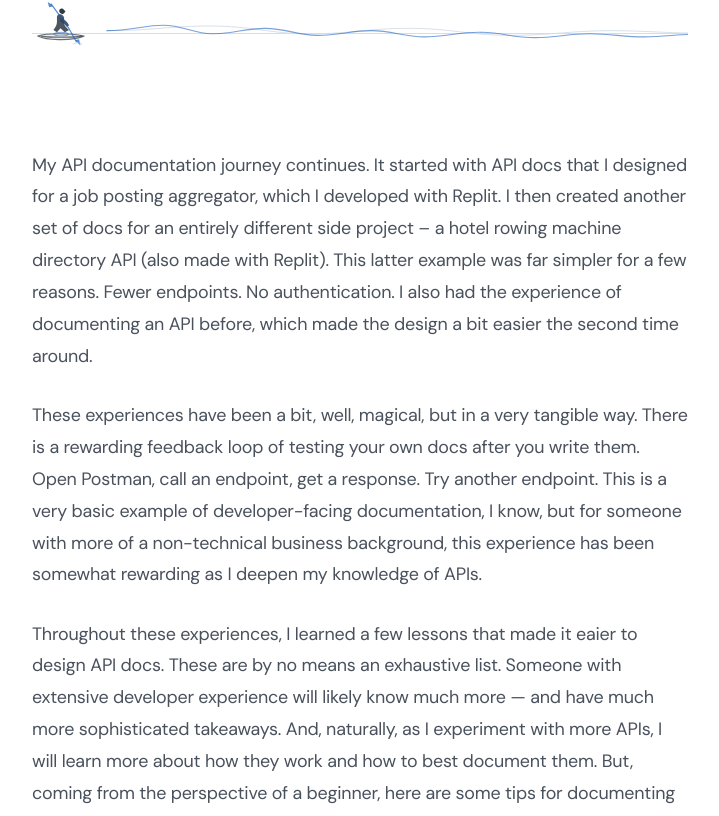
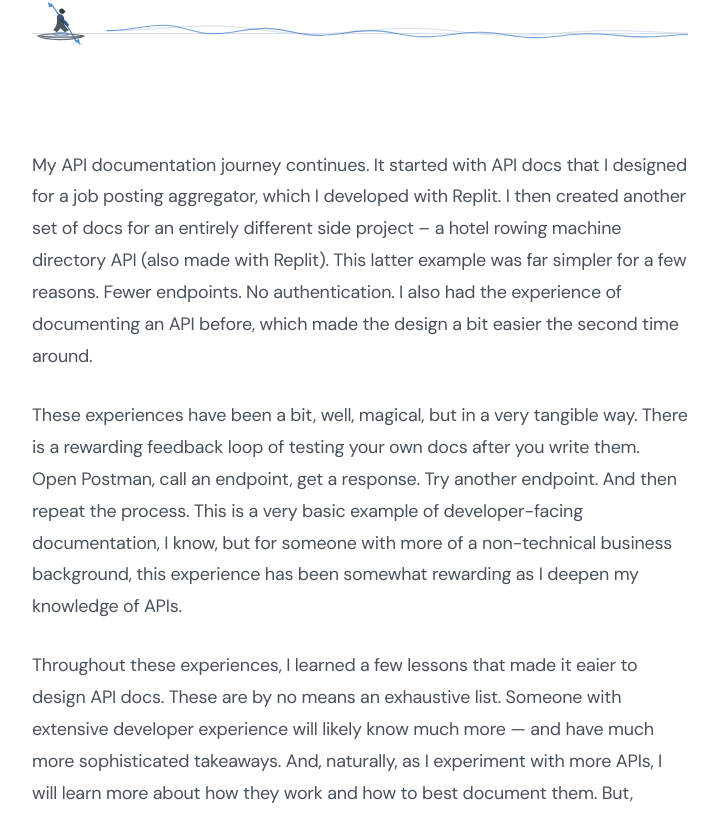
Before and after one commit to technical-writing-connecticut/blog-staging, a React (Vite) app in the folder artifacts/quiet-press/: page / in a window 1280 px wide. Shown: the part 463-1279 px from the top of the page, without its empty margins (280-999 px from the left). Built offline with nearby package versions, Linux system fonts and the light colour scheme.

Commit message:
Enhance clarity in API documentation feedback loop
Refined the explanation of the feedback loop in API documentation testing, adding clarity to the process of using Postman.

```diff
--- a/artifacts/quiet-press/src/data/posts.ts
+++ b/artifacts/quiet-press/src/data/posts.ts
@@ -46,7 +46,7 @@ export const posts = [
 
 My API documentation journey continues. It started with API docs that I designed for a job posting aggregator, which I developed with Replit. I then created another set of docs for an entirely different side project – a hotel rowing machine directory API (also made with Replit). This latter example was far simpler for a few reasons. Fewer endpoints. No authentication. I also had the experience of documenting an API before, which made the design a bit easier the second time around.
 
-These experiences have been a bit, well, magical, but in a very tangible way. There is a rewarding feedback loop of testing your own docs after you write them. Open Postman, call an endpoint, get a response. Try another endpoint. This is a very basic example of developer-facing documentation, I know, but for someone with more of a non-technical business background, this experience has been somewhat rewarding as I deepen my knowledge of APIs.
+These experiences have been a bit, well, magical, but in a very tangible way. There is a rewarding feedback loop of testing your own docs after you write them. Open Postman, call an endpoint, get a response. Try another endpoint. And then repeat the process. This is a very basic example of developer-facing documentation, I know, but for someone with more of a non-technical business background, this experience has been somewhat rewarding as I deepen my knowledge of APIs.
 
 Throughout these experiences, I learned a few lessons that made it eaier to design API docs. These are by no means an exhaustive list. Someone with extensive developer experience will likely know much more — and have much more sophisticated takeaways. And, naturally, as I experiment with more APIs, I will learn more about how they work and how to best document them. But, coming from the perspective of a beginner, here are some tips for documenting APIs that might be valuable for anyone just getting their start:
 
```
